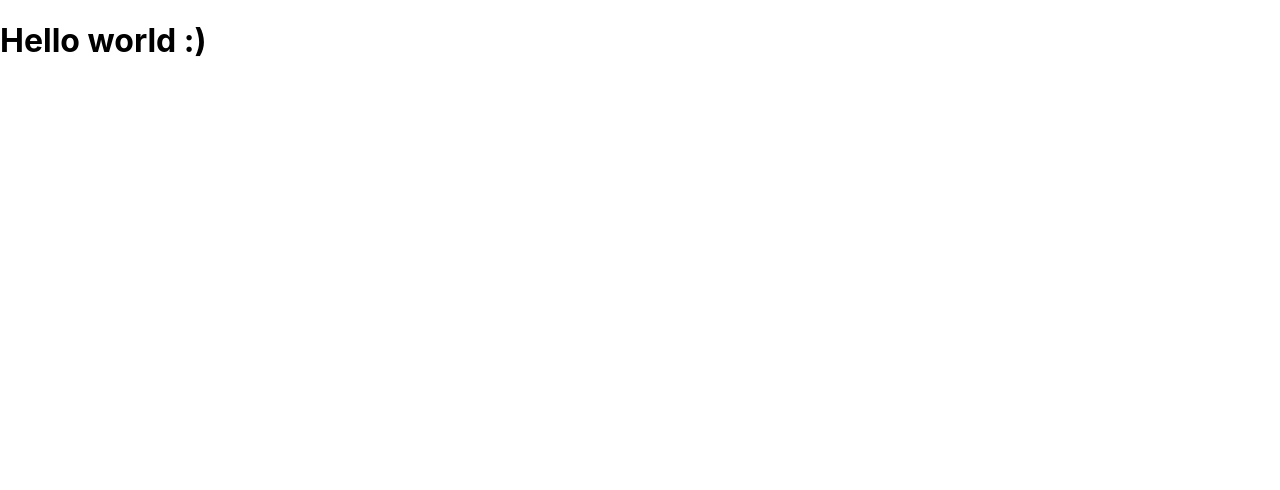
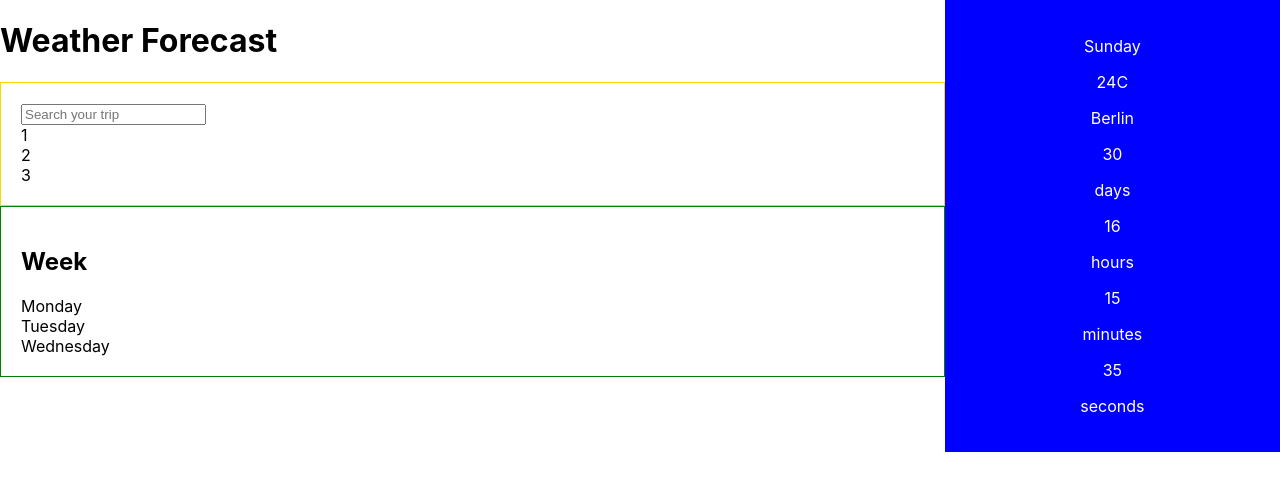
Before and after one commit to kastommor1/Reenbit-front-end-test, a React (Create React App) app: page / in a window 1280 px wide. Shown: the top 490 px of the page. Built offline with nearby package versions, Linux system fonts and the light colour scheme.

Commit message:
crude structure

```diff
--- a/src/App.css
+++ /dev/null
@@ -1,38 +0,0 @@
-.App {
-  text-align: center;
-}
-
-.App-logo {
-  height: 40vmin;
-  pointer-events: none;
-}
-
-@media (prefers-reduced-motion: no-preference) {
-  .App-logo {
-    animation: App-logo-spin infinite 20s linear;
-  }
-}
-
-.App-header {
-  background-color: #282c34;
-  min-height: 100vh;
-  display: flex;
-  flex-direction: column;
-  align-items: center;
-  justify-content: center;
-  font-size: calc(10px + 2vmin);
-  color: white;
-}
-
-.App-link {
-  color: #61dafb;
-}
-
-@keyframes App-logo-spin {
-  from {
-    transform: rotate(0deg);
-  }
-  to {
-    transform: rotate(360deg);
-  }
-}
--- a/src/App.js
+++ b/src/App.js
@@ -1,10 +1,19 @@
-import logo from './logo.svg';
-import './App.css';
+import classes from "./App.module.css"
+
+import RangeForecast from "./components/RangeForecast/RangeForecast";
+import TodayForecast from "./components/TodayForecast/TodayForecast";
+import Trips from "./components/Trips/Trips";
+
 
 function App() {
   return (
-    <div>
-      <h1>Hello world :)</h1>
+    <div className={classes.app}>
+      <div className={classes.left}>
+        <h1>Weather Forecast</h1>
+        <Trips />
+        <RangeForecast/>
+      </div>
+      <TodayForecast/>
     </div>
   );
 }
--- /dev/null
+++ b/src/App.module.css
@@ -0,0 +1,7 @@
+.app{
+    display: flex;
+}
+
+.app .left {
+    width: 100%;
+}
--- /dev/null
+++ b/src/components/RangeForecast/RangeForecast.js
@@ -0,0 +1,16 @@
+import classes from "./RangeForecast.module.css"
+
+const RangeForecast = ()=>{
+    return(
+        <div className={classes['range-forecast']}>
+            <h2>Week</h2>
+            <ul>
+                <li>Monday</li>
+                <li>Tuesday</li>
+                <li>Wednesday</li>
+            </ul>
+        </div>
+    )
+}
+
+export default RangeForecast;
--- /dev/null
+++ b/src/components/RangeForecast/RangeForecast.module.css
@@ -0,0 +1,11 @@
+.range-forecast{
+    border: 1px solid green;
+    padding: 20px;
+
+}
+
+ul {
+    margin: 0;
+    padding: 0;
+    list-style: none;
+}
--- /dev/null
+++ b/src/components/TodayForecast/TodayForecast.js
@@ -0,0 +1,33 @@
+import classes from "./TodayForecast.module.css"
+
+const TodayForecast = ()=>{
+    return (
+        <div className={classes['today-forecast']}>
+            <div>
+                <p>Sunday</p>
+            <p>24C</p>
+            <p>Berlin</p>
+            </div>
+            <div>
+                <div>
+                    <p>30</p>
+                    <p>days</p>
+                </div>
+                <div>
+                    <p>16</p>
+                    <p>hours</p>
+                </div>
+                <div>
+                    <p>15</p>
+                    <p>minutes</p>
+                </div>
+                <div>
+                    <p>35</p>
+                    <p>seconds</p>
+                </div>
+            </div>
+        </div>
+    )
+}
+
+export default TodayForecast;
--- /dev/null
+++ b/src/components/TodayForecast/TodayForecast.module.css
@@ -0,0 +1,7 @@
+.today-forecast{
+    color: #fff;
+    background-color: blue;
+    padding: 20px;
+    width: 400px;
+    text-align: center;
+}
--- /dev/null
+++ b/src/components/Trips/Trips.js
@@ -0,0 +1,16 @@
+import classes from "./Trips.module.css"
+
+const Trips = () => {
+    return (
+        <div className={classes.trips}>
+            <input type="search" placeholder="Search your trip" />
+            <ul>
+                <li>1</li>
+                <li>2</li>
+                <li>3</li>
+            </ul>
+        </div>
+    )
+}
+
+export default Trips;
--- /dev/null
+++ b/src/components/Trips/Trips.module.css
@@ -0,0 +1,10 @@
+.trips {
+    border: 1px solid gold;
+    padding: 20px;
+}
+
+ul {
+    margin: 0;
+    padding: 0;
+    list-style: none;
+}
```
Also changed, not shown: src/index.js (+1 -6 lines).
